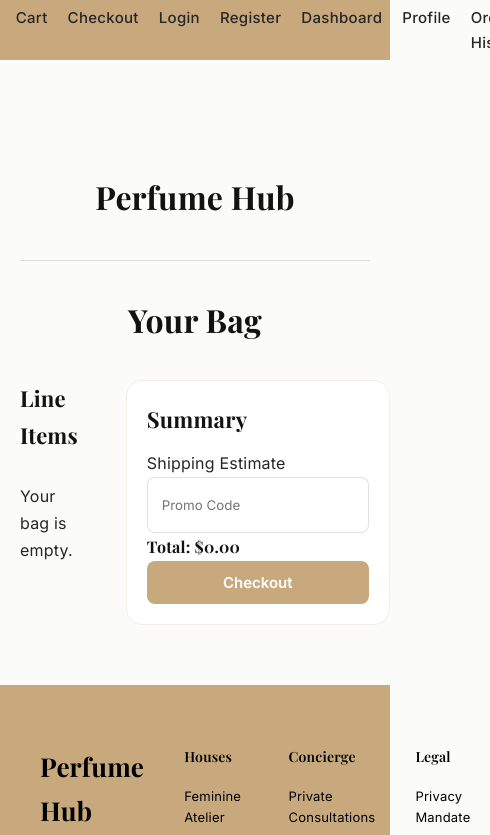
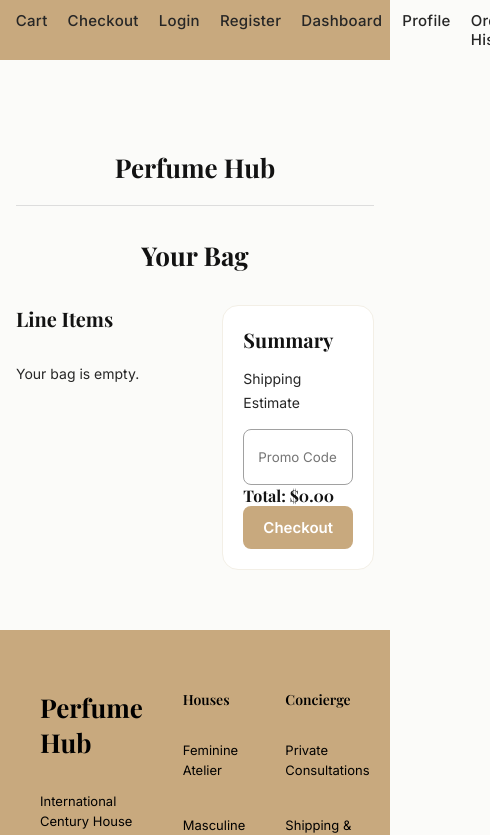
Before and after one commit to Shumirai-Chirume/PERFUME-PROJECT, a React (Vite) app: page /cart in a window 390 px wide. Shown: the top 835 px of the page, 490 px wide, since content can reach past the window. Built offline with nearby package versions, Linux system fonts and the light colour scheme.

Commit message:
Improve mobile responsiveness

```diff
--- a/src/index.css
+++ b/src/index.css
@@ -17,62 +17,62 @@
 
   --radius-sm: 8px;
   --radius-md: 16px;
-  --radius-pill: 30px;
-  --radius-circle: 50%;
 
-  --shadow-card: 0 20px 40px rgba(18, 18, 18, 0.06);
-  --shadow-product-hover: 0 30px 60px rgba(18, 18, 18, 0.08);
-  --shadow-hero: 0 40px 80px rgba(0, 0, 0, 0.6);
+  --shadow-card: 0 20px 40px rgba(18,18,18,0.06);
 
-  font: 16px/145% var(--body-font);
-  letter-spacing: 0.2px;
+  --heading-font: 'Playfair Display', serif;
+  --body-font: 'Inter', sans-serif;
+}
 
-  color: var(--charcoal);
-  background-color: var(--ivory);
-
-  font-synthesis: none;
-  text-rendering: optimizeLegibility;
-  -webkit-font-smoothing: antialiased;
-  -moz-osx-font-smoothing: grayscale;
-
-  --ease-premium: cubic-bezier(0.16, 1, 0.3, 1);
-  --duration-fast: 300ms;
-  --duration-hover: 400ms;
-}
 
 * {
   box-sizing: border-box;
 }
 
+
+html,
 body {
   margin: 0;
+  padding: 0;
+  width: 100%;
+  overflow-x: hidden;
+}
+
+
+body {
   background-color: var(--ivory);
-  font-family: 'Inter', sans-serif;
+  font-family: var(--body-font);
+  color: var(--charcoal);
 }
+
 
 #root {
   width: 100%;
   min-height: 100vh;
-  display: flex;
-  flex-direction: column;
 }
+
 
 a {
   text-decoration: none;
   color: inherit;
 }
 
+
 button {
   cursor: pointer;
-  transition: 0.2s ease;
   font-family: var(--body-font);
 }
 
-h1, h2, h3, h4 {
-  font-family: 'Playfair Display', serif;
+
+h1,
+h2,
+h3,
+h4 {
+  font-family: var(--heading-font);
   color: var(--rich-black);
   margin: 0;
 }
+
 
 h1 {
   font-size: 72px;
@@ -80,185 +80,177 @@ h1 {
   line-height: 1.1;
 }
 
+
 h2 {
   font-size: 30px;
-  margin-bottom: 16px;
 }
+
 
 h3 {
   font-size: 22px;
-  margin-bottom: 12px;
 }
 
-p {
-  margin: 0;
-  color: var(--charcoal);
-  line-height: 1.6;
+
+p,
+span,
+li {
+  font-family: var(--body-font);
+  font-size: 16px;
+  line-height: 1.7;
 }
+
 
 input,
 select,
 textarea {
-  font-family: var(--body-font);
+  width: 100%;
+  height: 56px;
+  padding: 0 14px;
+  border-radius: var(--radius-sm);
   border: 1px solid var(--neutral-grey);
-  border-radius: var(--radius-sm);
-  padding: 12px;
-  background-color: white;
-  outline: none;
+  background:white;
+  font-family:var(--body-font);
 }
 
-input:focus,
-select:focus,
-textarea:focus {
-  border-color: var(--gold);
+
+.container {
+  width:100%;
+  max-width:1340px;
+  padding-left:40px;
+  padding-right:40px;
+  margin:0 auto;
 }
 
-code {
-  background-color: var(--champagne);
-  padding: 4px 8px;
-  border-radius: 4px;
+
+.section {
+  padding:140px 0;
 }
 
-.product-title {
-  font-family: var(--heading-font);
-  font-size: 20px;
-  font-weight: 500;
-  color: var(--rich-black);
+
+.card {
+  border-radius:var(--radius-md);
+  box-shadow:var(--shadow-card);
 }
 
-body, p, span, li {
-  font-family: var(--body-font);
-  font-size: 16px;
-  font-weight: 400;
-  line-height: 1.7;
-}
-
-.label {
-  font-size: 11px;
-  font-weight: 600;
-  letter-spacing: 0.12em;
-  text-transform: uppercase;
-  color: var(--neutral-grey);
-}
-
-.container {
-  max-width: 1340px;
-  padding-left: 40px;
-  padding-right: 40px;
-  margin: 0 auto;
-  width: 100%;
-}
-
-.section {
-  padding: 140px 0;
-}
-
-.card {
-  border-radius: var(--radius-md);
-  box-shadow: var(--shadow-card);
-}
-
-@media (max-width: 768px) {
-  h1 {
-    font-size: 44px;
-  }
-
-  h2 {
-    font-size: 32px;
-  }
-
-  .container {
-    padding-left: 20px;
-    padding-right: 20px;
-  }
-
-  .section {
-    padding: 80px 0;
-  }
-}
-
-.header {
-  position: sticky;
-  top: 0;
-  height: 80px;
-  background: rgba(251, 251, 249, 0.85);
-  backdrop-filter: blur(20px);
-  border-bottom: 1px solid rgba(26, 26, 26, 0.05);
-  z-index: 1000;
-}
-
-.btn {
-  border: none;
-  cursor: pointer;
-  font-family: var(--body-font);
-  transition: all var(--duration-fast) var(--ease-premium);
-  border-radius: var(--radius-sm);
-}
-
-.btn-primary {
-  background-color: var(--gold);
-  color: white;
-  padding: 12px 20px;
-  font-weight: 600;
-}
-
-.btn-primary:hover {
-  background-color: var(--gold-dark);
-}
-
-.btn-secondary {
-  background-color: transparent;
-  border: 1px solid var(--champagne);
-  color: var(--rich-black);
-  padding: 12px 20px;
-}
-
-.btn-google {
-  background-color: white;
-  border: 1px solid var(--champagne);
-  padding: 12px 20px;
-  font-weight: 500;
-}
 
 .product-card {
-  border-radius: 16px;
-  overflow: hidden;
-  background: linear-gradient(
+  border-radius:16px;
+  overflow:hidden;
+  background:linear-gradient(
     160deg,
     #F5EFE6,
     #EAE3D5
   );
-  transition: transform 0.25s ease, box-shadow 0.25s ease;
 }
 
-.product-card:hover {
-  transform: translateY(-8px);
-  box-shadow: var(--shadow-product-hover);
+
+.product-image {
+  width:100%;
+  height:320px;
+  object-fit:cover;
 }
 
-.product-image {
-  height: 320px;
-  width: 100%;
-  object-fit: cover;
+
+.btn {
+  border:none;
+  cursor:pointer;
+  border-radius:var(--radius-sm);
 }
 
-input,
-select,
-textarea {
-  height: 56px;
-  background: #FFFFFF;
-  border: 1px solid rgba(18, 18, 18, 0.12);
-  border-radius: var(--radius-sm);
-  padding: 0 14px;
-  font-family: var(--body-font);
-  transition: border-color 300ms cubic-bezier(0.16, 1, 0.3, 1),
-              box-shadow 300ms cubic-bezier(0.16, 1, 0.3, 1);
+
+.btn-primary {
+  background:var(--gold);
+  color:white;
+  padding:12px 20px;
 }
 
-input:focus,
-select:focus,
-textarea:focus {
-  border-color: #121212;
-  box-shadow: 0 0 0 3px rgba(200, 169, 126, 0.15);
-  outline: none;
+
+.btn-secondary {
+  background:white;
+  border:1px solid var(--champagne);
+  padding:12px 20px;
 }
+
+
+
+/* ========================= */
+/* MOBILE RESPONSIVENESS */
+/* ========================= */
+
+
+@media(max-width:768px){
+
+
+body {
+  overflow-x:hidden;
+}
+
+
+
+h1 {
+  font-size:36px;
+}
+
+
+h2 {
+  font-size:26px;
+}
+
+
+h3 {
+  font-size:20px;
+}
+
+
+
+p,
+span,
+li {
+  font-size:14px;
+}
+
+
+
+.container {
+
+  padding-left:16px;
+  padding-right:16px;
+
+}
+
+
+
+.section {
+
+  padding:60px 0;
+
+}
+
+
+
+.product-image {
+
+  height:220px;
+
+}
+
+
+
+button {
+
+  max-width:100%;
+
+}
+
+
+
+img {
+
+  max-width:100%;
+  height:auto;
+
+}
+
+
+
+}
```
